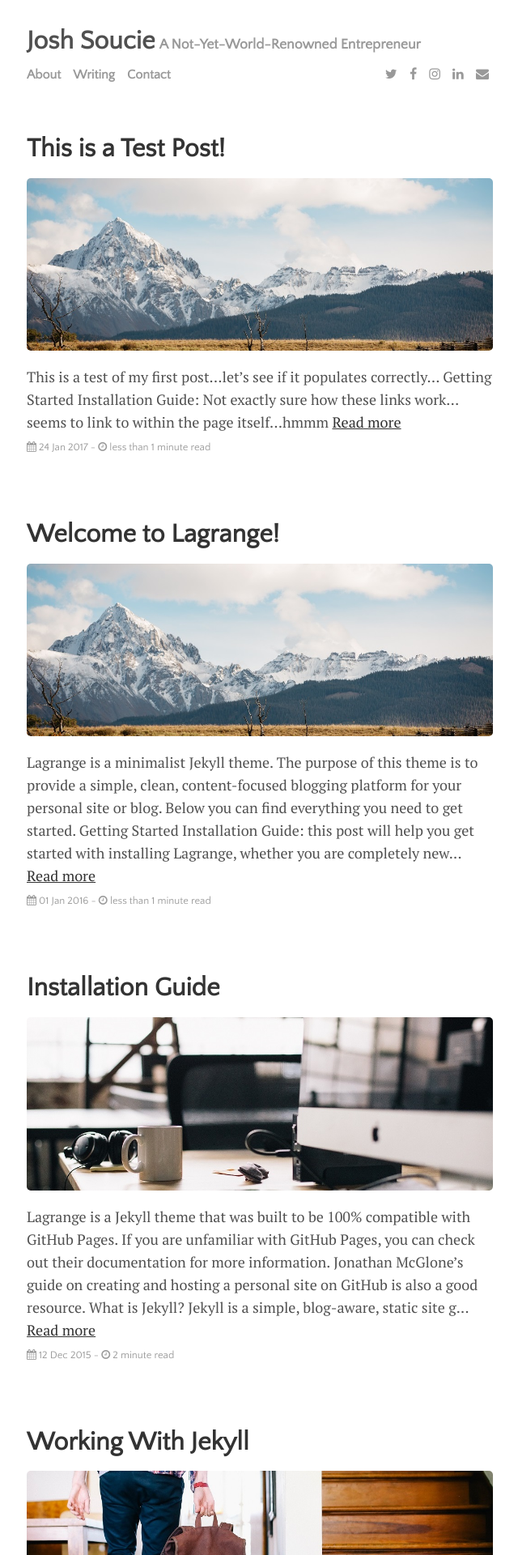
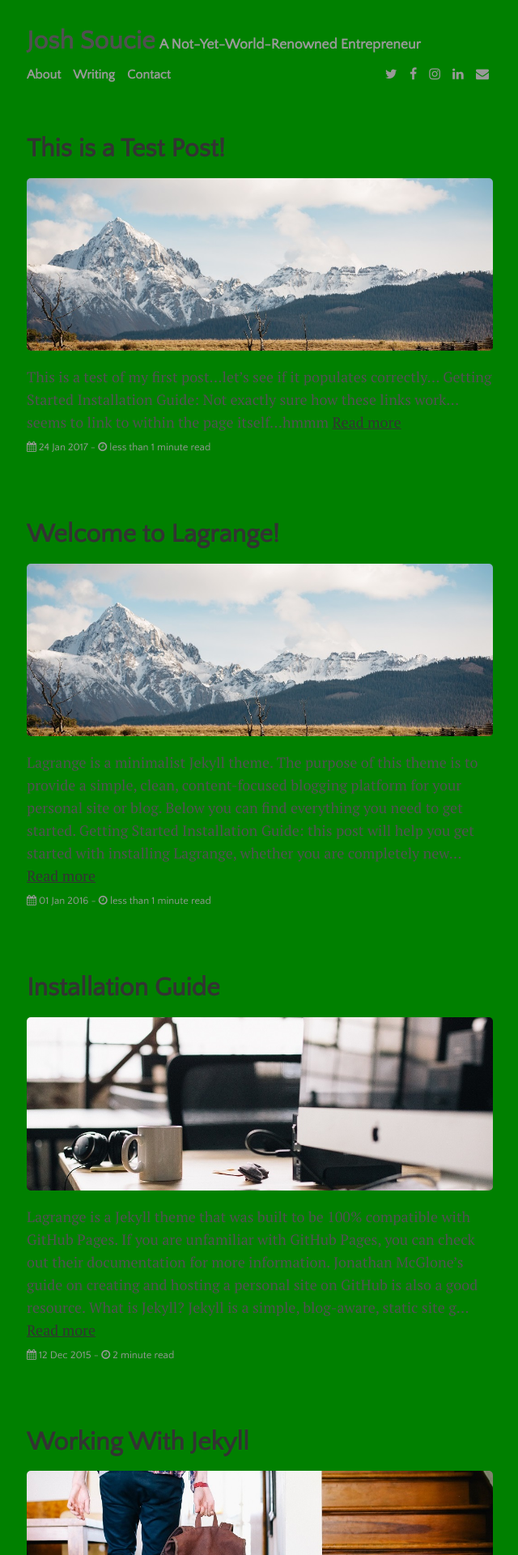
Before and after one commit to js-bone21/jblog, a Jekyll site: the page built from index.html, in a window 1280 px wide. Shown: the top 1920 px of the page at 81% size, without its empty margins (319-959 px from the left). Built offline with Jekyll 4.4.1, drawn with Linux system fonts in a browser that asks for light colours; nearby versions of some CDN libraries; the list of posts is cut into pages by our own code.

Commit message:
changed background color to test...

```diff
--- a/css/main.css
+++ b/css/main.css
@@ -7,6 +7,7 @@ body {
   font-size: 18px;
   color: #515151;/*#3A3A3A;/*rgba(0,0,0,.8);/*#666;*/
   line-height: 1.75rem;
+  background: green;
 }
 
 @media (max-width: 30em) {
```
Also changed, not shown: 1 other file.
